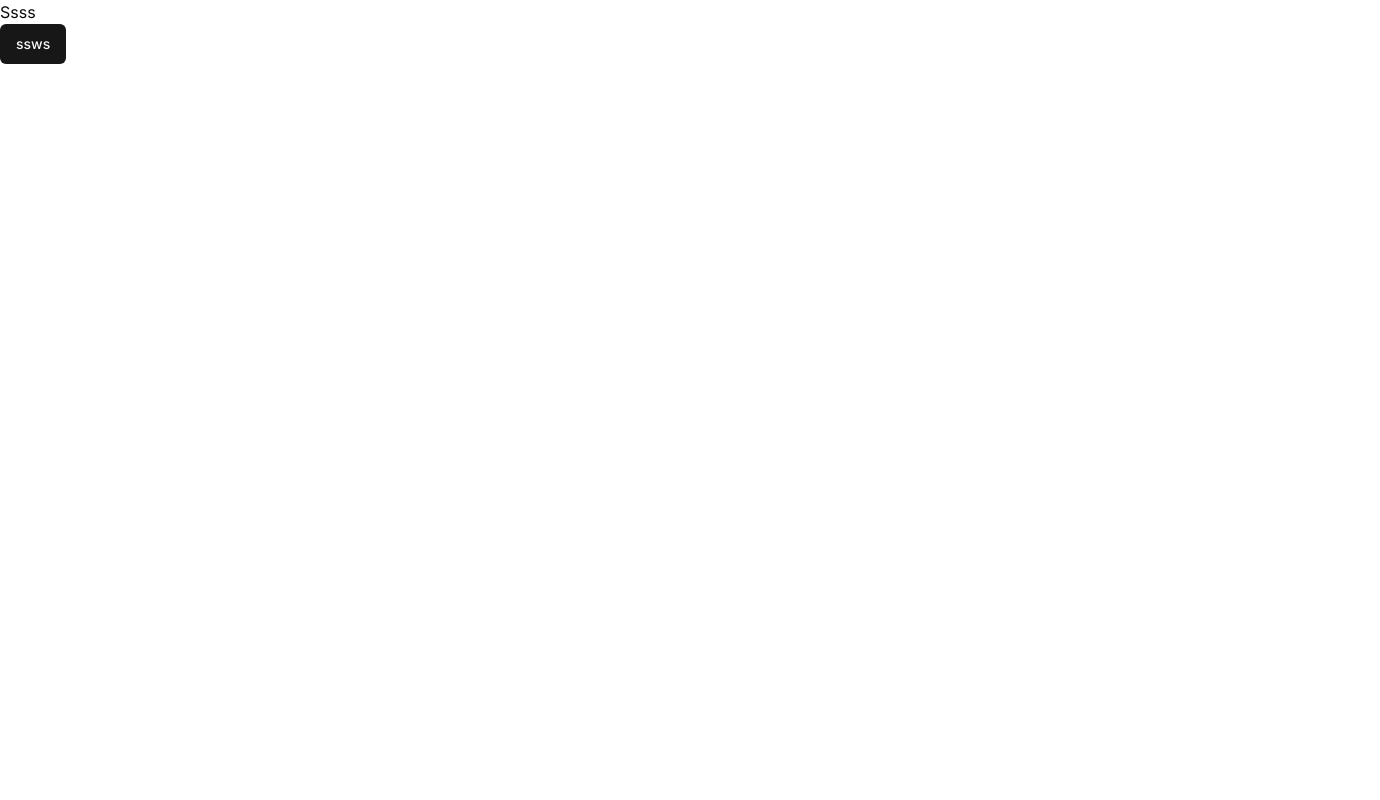
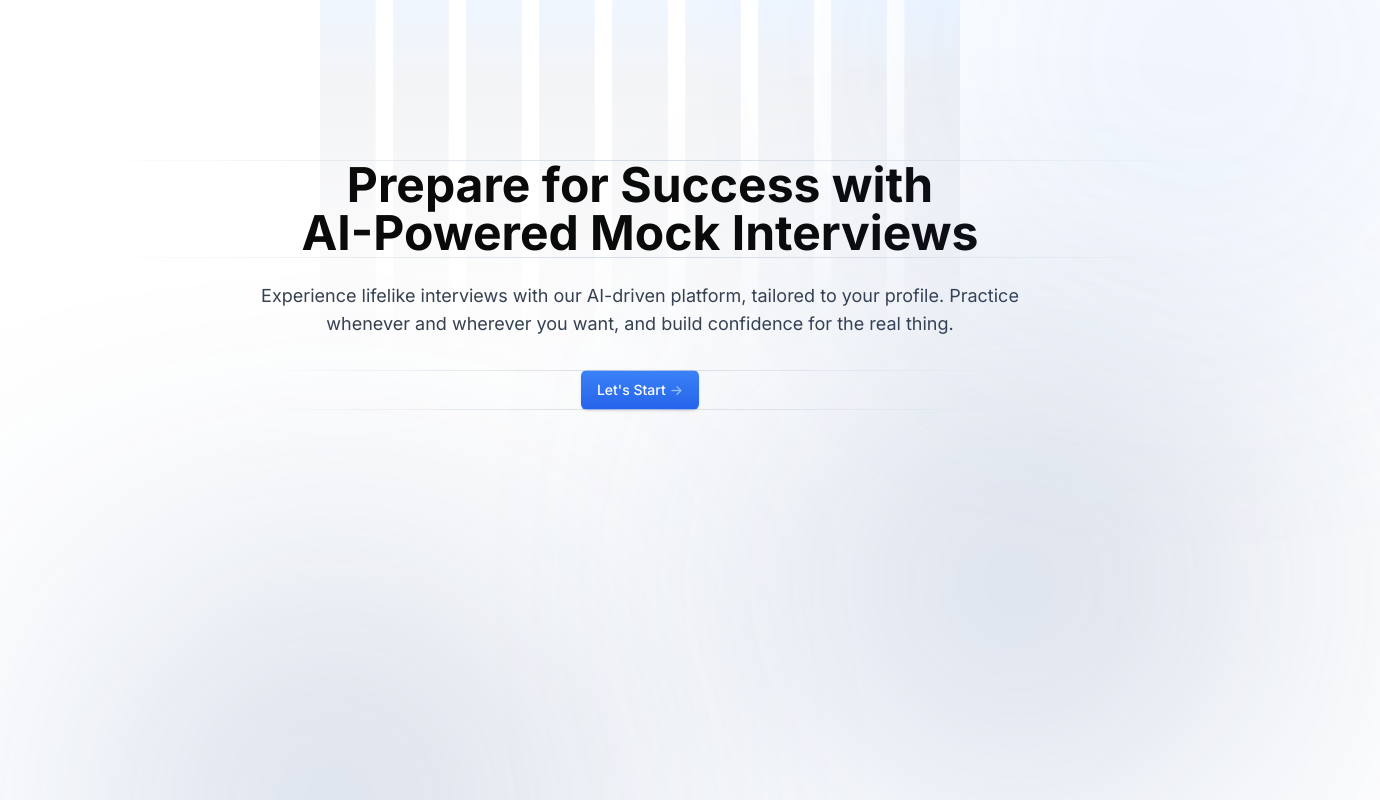
Before and after one commit to sarathvs-Dev/Ai-mock-interview-platform, a Next.js app: page / in a window 1280 px wide. Shown: the top 800 px of the page, 1380 px wide, since content can reach past the window. Built offline with nearby package versions, Linux system fonts and the light colour scheme.

Commit message:
landing page

```diff
--- /dev/null
+++ b/app/PageIllustraction.jsx
@@ -0,0 +1,42 @@
+import Image from "next/image";
+
+import Stripes from "@/public/stripes.svg";
+
+export default function PageIllustration() {
+  return (
+    <>
+      {/* Stripes illustration */}
+      <div
+        className="pointer-events-none absolute left-1/2 top-0 -z-10 -translate-x-1/2 transform"
+        aria-hidden="true"
+      >
+        <Image
+          className="max-w-none w-full"
+          src={Stripes}
+          width={1200}
+          alt="Stripes"
+          priority
+        />
+      </div>
+      {/* Circles */}
+      <div
+        className="pointer-events-none absolute -top-32 left-1/2 ml-[580px] -translate-x-1/2"
+        aria-hidden="true"
+      >
+        <div className="h-80 w-80 rounded-full bg-gradient-to-tr from-blue-500 opacity-50 blur-[160px]" />
+      </div>
+      <div
+        className="pointer-events-none absolute left-1/2 top-[420px] ml-[380px] -translate-x-1/2"
+        aria-hidden="true"
+      >
+        <div className="h-80 w-80 rounded-full bg-gradient-to-tr from-blue-500 to-gray-900 opacity-50 blur-[160px]" />
+      </div>
+      <div
+        className="pointer-events-none absolute left-1/2 top-[640px] -ml-[300px] -translate-x-1/2"
+        aria-hidden="true"
+      >
+        <div className="h-80 w-80 rounded-full bg-gradient-to-tr from-blue-500 to-gray-900 opacity-50 blur-[160px]" />
+      </div>
+    </>
+  );
+}
--- a/app/page.js
+++ b/app/page.js
@@ -1,11 +1,115 @@
+'use client'
+
 import { Button } from "@/components/ui/button";
 import Image from "next/image";
+import PageIllustration from "./PageIllustraction";
+import { useRouter } from "next/navigation";
 
 export default function Home() {
+
+  const router=useRouter();
+
+  const ToDashboard=()=>{
+    router.push('/dashboard')
+
+  }
+
+
   return (
    <div>
-    <h2>Ssss</h2>
-    <Button>ssws</Button>
+    <section className="relative">
+      <PageIllustration/>
+      {/* <PageIllustration /> */}
+      <div className="mx-auto max-w-6xl px-4 sm:px-6">
+        {/* Hero content */}
+        <div className="pb-12 pt-32 md:pb-20 md:pt-40">
+          {/* Section header */}
+          <div className="pb-12 text-center md:pb-16">
+
+            <h1
+              className="mb-6 border-y text-5xl font-bold [border-image:linear-gradient(to_right,transparent,theme(colors.slate.300/.8),transparent)1] md:text-5xl"
+              data-aos="zoom-y-out"
+              data-aos-delay={150}
+            >
+              Prepare for Success with  <br className="max-lg:hidden" />
+              AI-Powered Mock Interviews
+            </h1>
+            <div className="mx-auto max-w-3xl">
+              <p
+                className="mb-8 text-lg text-gray-700"
+                data-aos="zoom-y-out"
+                data-aos-delay={300}
+              >
+               Experience lifelike interviews with our AI-driven platform, tailored to your profile. Practice whenever and wherever you want, and build confidence for the real thing.
+              </p>
+              <div className="relative before:absolute before:inset-0 before:border-y before:[border-image:linear-gradient(to_right,transparent,theme(colors.slate.300/.8),transparent)1]">
+                <div
+                  className="mx-auto max-w-xs sm:flex sm:max-w-none sm:justify-center"
+                  data-aos="zoom-y-out"
+                  data-aos-delay={450}
+                >
+                  <Button
+                    className="btn group mb-4 w-full bg-gradient-to-t from-blue-600 to-blue-500 bg-[length:100%_100%] bg-[bottom] text-white shadow hover:bg-[length:100%_150%] sm:mb-0 sm:w-auto"
+                    href="#0" onClick={()=>ToDashboard()}
+                  >
+                    <span className="relative inline-flex items-center">
+                      Let's Start
+                      <span className="ml-1 tracking-normal text-blue-300 transition-transform group-hover:translate-x-0.5">
+                        -&gt;
+                      </span>
+                    </span>
+                  </Button>
+                  {/* <Button
+                    className="btn w-full bg-white text-gray-800 shadow hover:bg-gray-50 sm:ml-4 sm:w-auto"
+                    href="#0"
+                  >
+                    Learn More
+                  </Button> */}
+                </div>
+              </div>
+            </div>
+          </div>
+          {/* Hero image */}
+          {/* <div
+            className="mx-auto max-w-3xl"
+            data-aos="zoom-y-out"
+            data-aos-delay={600}
+          >
+            <div className="relative aspect-video rounded-2xl bg-gray-900 px-5 py-3 shadow-xl before:pointer-events-none before:absolute before:-inset-5 before:border-y before:[border-image:linear-gradient(to_right,transparent,theme(colors.slate.300/.8),transparent)1] after:absolute after:-inset-5 after:-z-10 after:border-x after:[border-image:linear-gradient(to_bottom,transparent,theme(colors.slate.300/.8),transparent)1]">
+              <div className="relative mb-8 flex items-center justify-between before:block before:h-[9px] before:w-[41px] before:bg-[length:16px_9px] before:[background-image:radial-gradient(circle_at_4.5px_4.5px,_theme(colors.gray.600)_4.5px,_transparent_0)] after:w-[41px]">
+                <span className="text-[13px] font-medium text-white">
+                  cruip.com
+                </span>
+              </div>
+              <div className="font-mono text-gray-500 [&_span]:opacity-0">
+                <span className="animate-[code-1_10s_infinite] text-gray-200">
+                  npm login
+                </span>{" "}
+                <span className="animate-[code-2_10s_infinite]">
+                  --registry=https://npm.pkg.github.com
+                </span>
+                <br />
+                <span className="animate-[code-3_10s_infinite]">
+                  --scope=@phanatic
+                </span>{" "}
+                <span className="animate-[code-4_10s_infinite]">
+                  Successfully logged-in.
+                </span>
+                <br />
+                <br />
+                <span className="animate-[code-5_10s_infinite] text-gray-200">
+                  npm publish
+                </span>
+                <br />
+                <span className="animate-[code-6_10s_infinite]">
+                  Package published.
+                </span>
+              </div>
+            </div>
+          </div> */}
+        </div>
+      </div>
+    </section>
    </div>
   );
 }
```
Also changed, not shown: public/stripes.svg (added).
